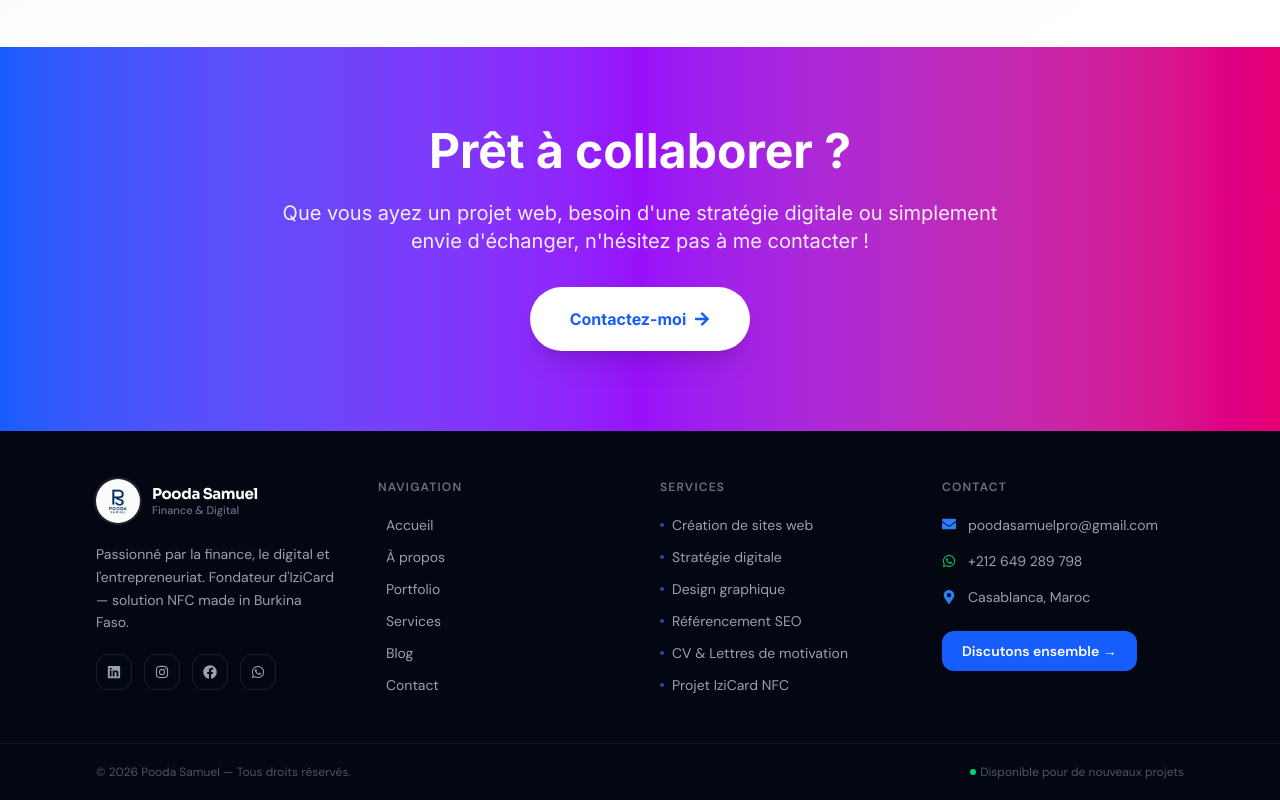
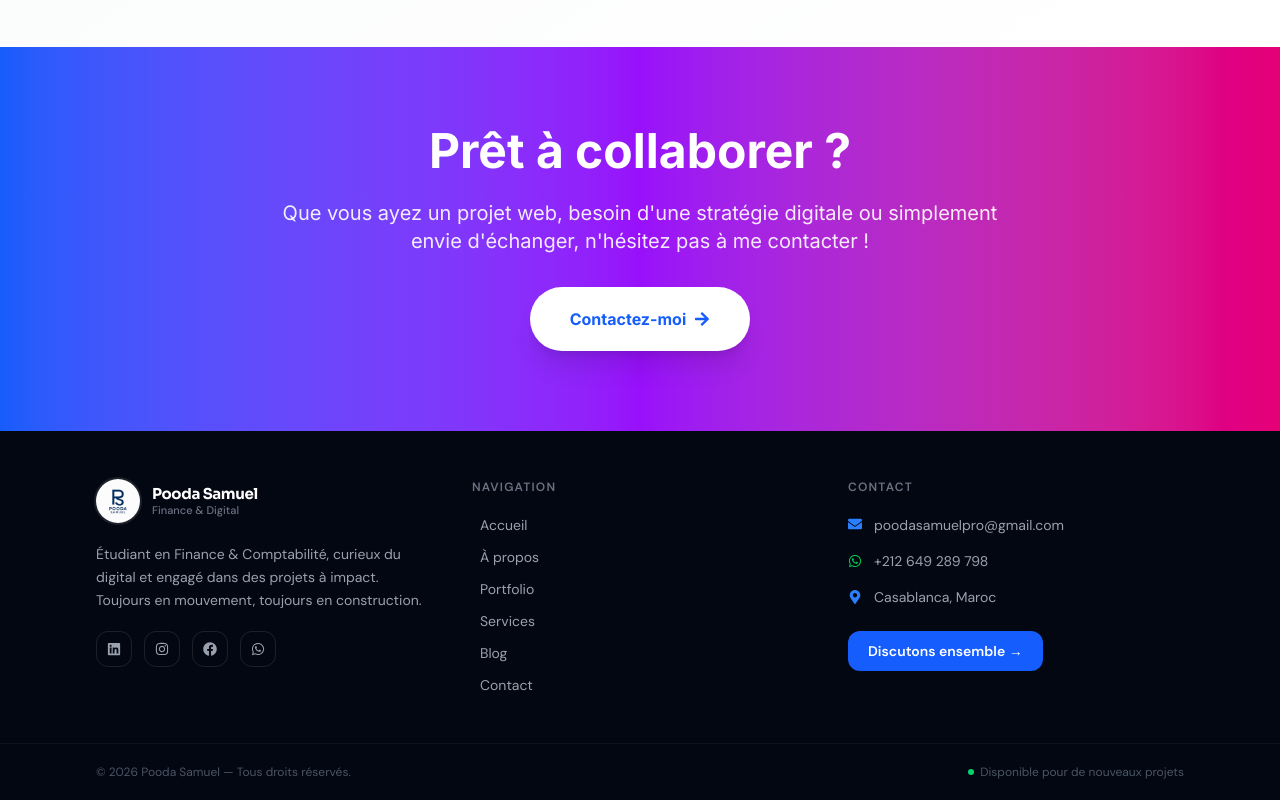
Before and after one commit to poodasamuelpro/poodasamuel.com, a Next.js app: page / in a window 1280 px wide. Shown: the part 2601-3401 px from the top of the page. Built offline with nearby package versions, Linux system fonts and the light colour scheme.

Commit message:
Update Footer.tsx

```diff
--- a/components/Footer.tsx
+++ b/components/Footer.tsx
@@ -5,7 +5,14 @@
 import Link from 'next/link';
 import Image from 'next/image';
 import { motion } from 'framer-motion';
-import { FaFacebook, FaInstagram, FaLinkedin, FaWhatsapp, FaEnvelope, FaMapMarkerAlt } from 'react-icons/fa';
+import {
+  FaFacebook,
+  FaInstagram,
+  FaLinkedin,
+  FaWhatsapp,
+  FaEnvelope,
+  FaMapMarkerAlt,
+} from 'react-icons/fa';
 
 const NAV_LINKS = [
   { href: '/', label: 'Accueil' },
@@ -23,28 +30,19 @@ const SOCIAL_LINKS = [
   { name: 'WhatsApp', icon: FaWhatsapp, href: 'https://wa.me/212649289798' },
 ];
 
-const SERVICES = [
-  'Création de sites web',
-  'Stratégie digitale',
-  'Design graphique',
-  'Référencement SEO',
-  'CV & Lettres de motivation',
-  'Projet IziCard NFC',
-];
-
 export default function Footer() {
   return (
     <footer
       className="bg-gray-950 text-white"
       style={{ fontFamily: "'DM Sans', sans-serif" }}
     >
-      {/* ── Bande supérieure ── */}
+      {/* ── Contenu principal ── */}
       <div className="border-b border-white/5">
         <div className="max-w-6xl mx-auto px-5 sm:px-8 py-12">
-          <div className="grid grid-cols-1 md:grid-cols-2 lg:grid-cols-4 gap-10">
+          <div className="grid grid-cols-1 md:grid-cols-3 gap-10">
 
             {/* ── Identité ── */}
-            <div className="lg:col-span-1 space-y-5">
+            <div className="md:col-span-1 space-y-5">
               <Link href="/" className="flex items-center gap-3 group w-fit">
                 <div className="relative w-11 h-11 rounded-full overflow-hidden ring-2 ring-white/10 group-hover:ring-blue-500 transition-all duration-300">
                   <Image
@@ -66,11 +64,11 @@ export default function Footer() {
               </Link>
 
               <p className="text-sm text-gray-400 leading-relaxed">
-                Passionné par la finance, le digital et l'entrepreneuriat.
-                Fondateur d'IziCard — solution NFC made in Burkina Faso.
+                Étudiant en Finance & Comptabilité, curieux du digital et engagé
+                dans des projets à impact. Toujours en mouvement, toujours en construction.
               </p>
 
-              {/* Réseaux */}
+              {/* Réseaux sociaux */}
               <div className="flex gap-3">
                 {SOCIAL_LINKS.map(({ name, icon: Icon, href }, i) => (
                   <motion.a
@@ -94,9 +92,7 @@ export default function Footer() {
 
             {/* ── Navigation ── */}
             <div>
-              <p
-                className="text-xs font-bold uppercase tracking-widest text-gray-500 mb-5"
-              >
+              <p className="text-xs font-bold uppercase tracking-widest text-gray-500 mb-5">
                 Navigation
               </p>
               <ul className="space-y-3">
@@ -114,21 +110,6 @@ export default function Footer() {
               </ul>
             </div>
 
-            {/* ── Services ── */}
-            <div>
-              <p className="text-xs font-bold uppercase tracking-widest text-gray-500 mb-5">
-                Services
-              </p>
-              <ul className="space-y-3">
-                {SERVICES.map((s) => (
-                  <li key={s} className="text-sm text-gray-400 flex items-center gap-2">
-                    <span className="w-1 h-1 rounded-full bg-blue-500/60 flex-shrink-0" />
-                    {s}
-                  </li>
-                ))}
-              </ul>
-            </div>
-
             {/* ── Contact ── */}
             <div>
               <p className="text-xs font-bold uppercase tracking-widest text-gray-500 mb-5">
@@ -138,7 +119,7 @@ export default function Footer() {
                 <li>
                   <a
                     href="mailto:poodasamuelpro@gmail.com"
-                    className="flex items-start gap-3 text-sm text-gray-400 hover:text-white transition-colors group"
+                    className="flex items-start gap-3 text-sm text-gray-400 hover:text-white transition-colors"
                   >
                     <FaEnvelope className="text-blue-500 mt-0.5 flex-shrink-0" />
                     <span className="break-all">poodasamuelpro@gmail.com</span>
@@ -161,7 +142,6 @@ export default function Footer() {
                 </li>
               </ul>
 
-              {/* CTA */}
               <Link
                 href="/contact"
                 className="mt-6 inline-flex items-center gap-2 px-5 py-2.5 bg-blue-600 text-white text-sm font-semibold rounded-xl hover:bg-blue-500 transition-colors duration-200"
@@ -180,7 +160,7 @@ export default function Footer() {
           <p className="text-xs text-gray-600">
             © {new Date().getFullYear()} Pooda Samuel — Tous droits réservés.
           </p>
-          <div className="flex items-center gap-1 text-xs text-gray-600">
+          <div className="flex items-center gap-1.5 text-xs text-gray-600">
             <span className="w-1.5 h-1.5 rounded-full bg-green-400 animate-pulse" />
             Disponible pour de nouveaux projets
           </div>
```
